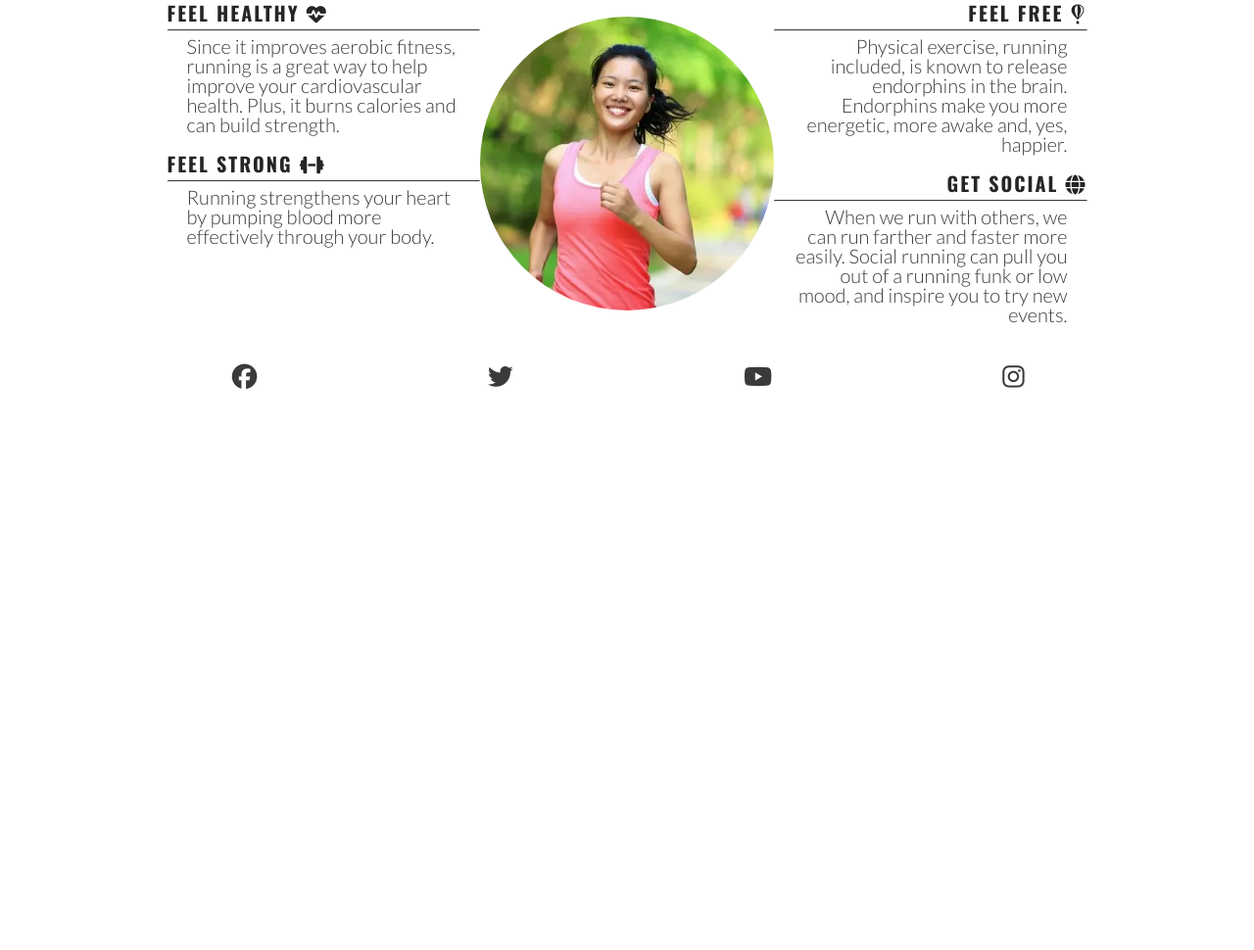
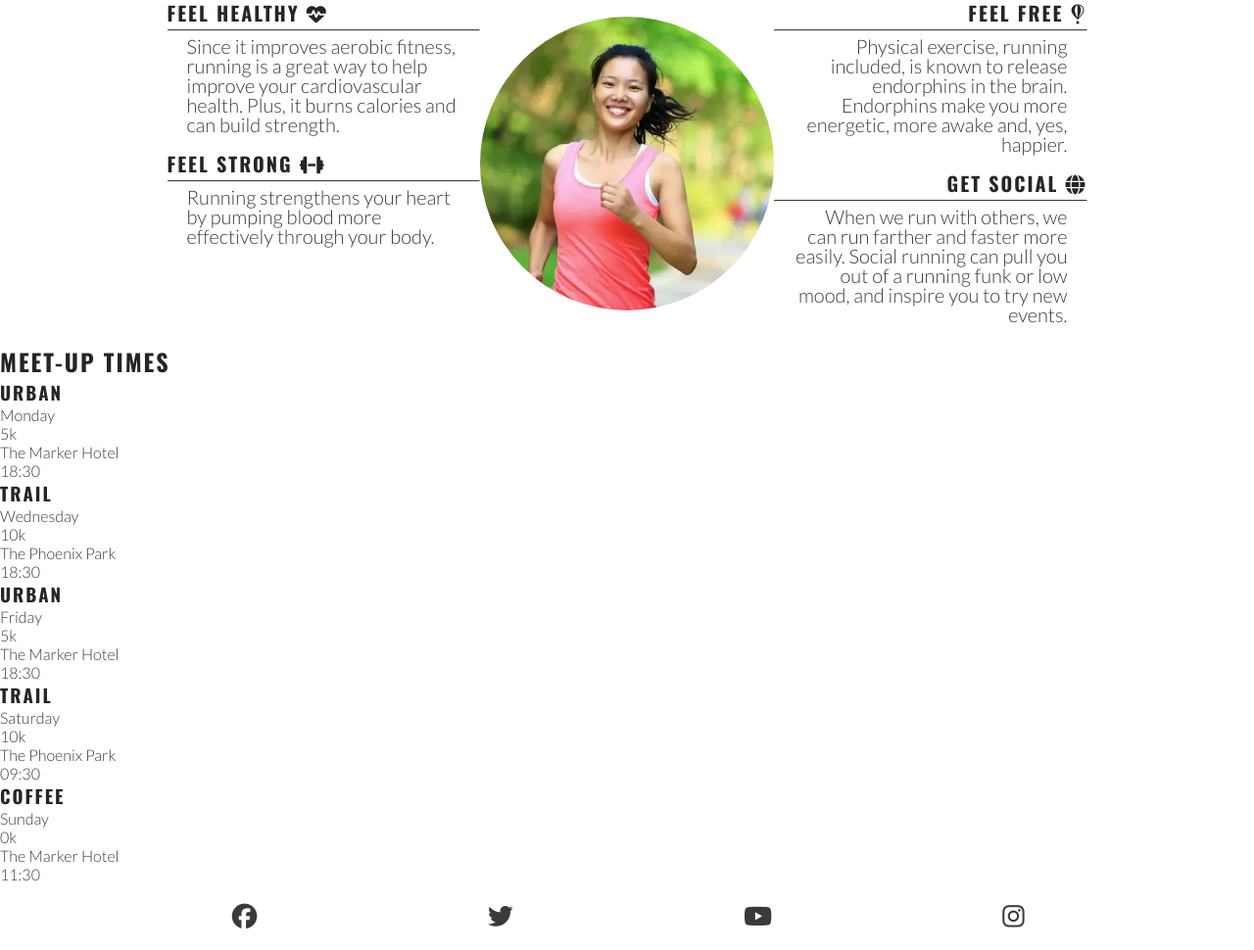
Before and after one commit to CsClown/lrwt, a plain HTML site: page index.html in a window 1280 px wide. Shown: the part 795-1765 px from the top of the page at 98% size. Before the commit the page ends 1214 px from the top, so only its background shows below. Drawn offline with nearby package versions, Linux system fonts and the light colour scheme.

Commit message:
added meetup section

```diff
--- a/index.html
+++ b/index.html
@@ -86,6 +86,49 @@
                 </div>
             </div>
         </section>
+
+        <!-- Meetup times section -->
+        <section id="meetups">
+            <h2>Meet-up Times</h2>
+            <div id="times">
+                <div>
+                    <h3>URBAN</h3>
+                    <p>Monday</p>
+                    <p>5k</p>
+                    <p>The Marker Hotel</p>
+                    <p>18:30</p>
+                </div>
+                <div>
+                    <h3>Trail</h3>
+                    <p>Wednesday</p>
+                    <p>10k</p>
+                    <p>The Phoenix Park</p>
+                    <p>18:30</p>
+                </div>
+                <div>
+                    <h3>Urban</h3>
+                    <p>Friday</p>
+                    <p>5k</p>
+                    <p>The Marker Hotel</p>
+                    <p>18:30</p>
+                </div>
+                <div>
+                    <h3>Trail</h3>
+                    <p>Saturday</p>
+                    <p>10k</p>
+                    <p>The Phoenix Park</p>
+                    <p>09:30</p>
+
+                </div>
+                <div>
+                    <h3>Coffee</h3>
+                    <p>Sunday</p>
+                    <p>0k</p>
+                    <p>The Marker Hotel</p>
+                    <p>11:30</p>
+                </div>
+            </div>
+        </section>
     </main>
 
     <!-- Footer -->
```
